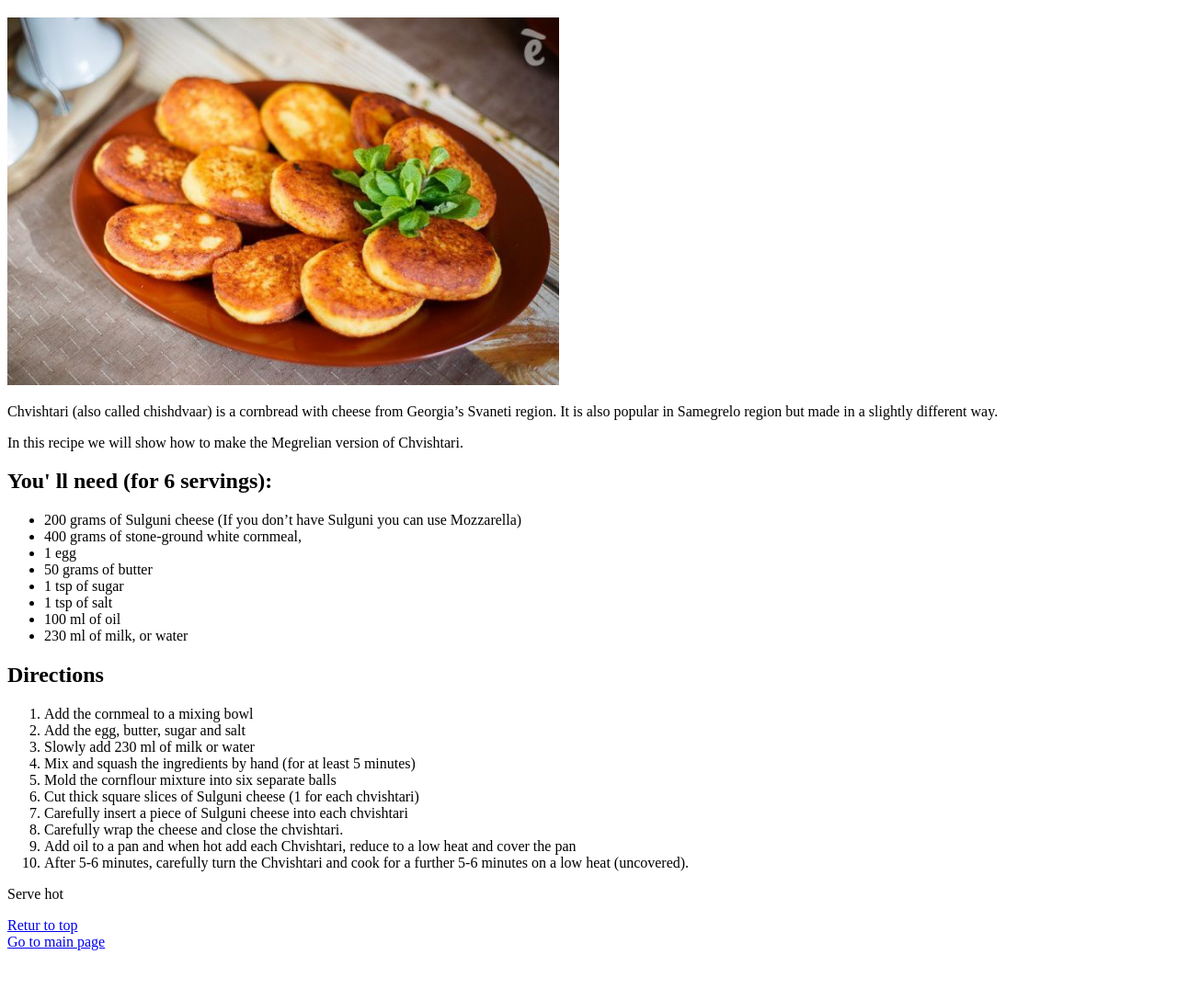
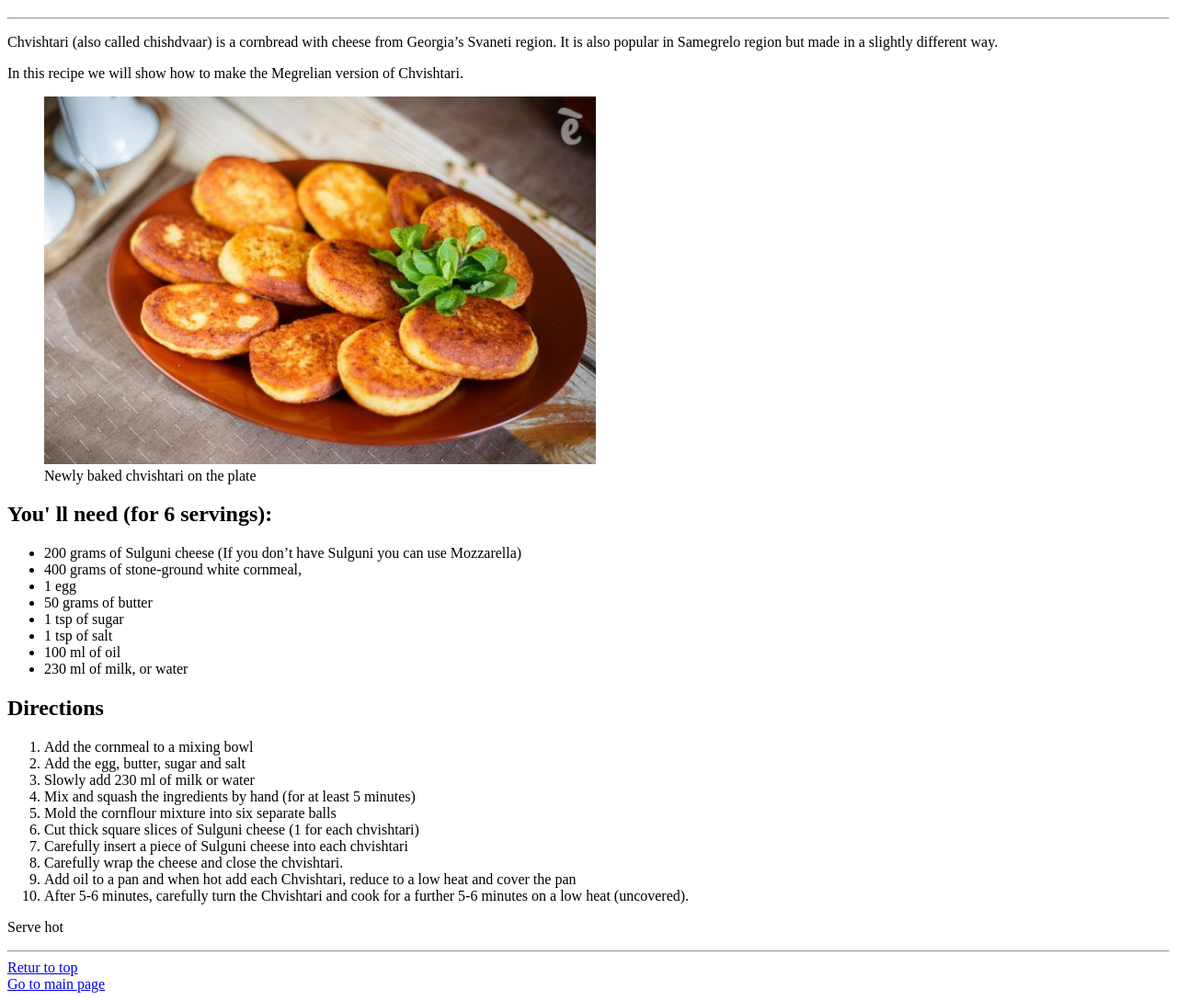
Before and after one commit to MariamSv/odin-recipes, a plain HTML site: page recipes/chvishtari.html in a window 1280 px wide. Shown: the part 61-1149 px from the top of the page at 92% size. Before the commit the page ends 1103 px from the top, so only its background shows below. Drawn offline with Linux system fonts and the light colour scheme.

Commit message:
Add semantics, change structure

```diff
--- a/recipes/chvishtari.html
+++ b/recipes/chvishtari.html
@@ -2,17 +2,33 @@
 <html lang="en">
     <head>
         <meta charset="UTF-8">
+        <link rel="stylesheet" href="../style/styles.css">
         <title>Chvishtari</title>
     </head>
     <body>
+
         <div>
+            <header>
                 <h1 id="top">Chvishtari</h1>
-            <img src="../images/chvishtari.jpg" alt="Newly baked chvishtari on the plate" width="600px">
+            </header>
+            <hr/>
+            <main>
+                <section class="about">
+
                     <p>Chvishtari (also called chishdvaar) is a cornbread with cheese from Georgia’s Svaneti region. It is also popular in Samegrelo region but made in a slightly different way.</p>
                     <p>In this recipe we will show how to make the Megrelian version of Chvishtari.</p>
-        </div>
-        <div>
+
+                    <figure>
+                        <img src="../images/chvishtari.jpg" width="600px">
+                        <figcaption>
+                            Newly baked chvishtari on the plate
+                        </figcaption>
+                    </figure>
+                </section>
+
+                <section class="ingredients">
                     <h2>You' ll need (for 6 servings):</h2>
+
                     <ul>
                         <li>200 grams of Sulguni cheese (If you don’t have Sulguni you can use Mozzarella)</li>
                         <li>400 grams of stone-ground white cornmeal,</li>
@@ -23,9 +39,12 @@
                         <li>100 ml of oil</li>
                         <li>230 ml of milk, or water</li>
                     </ul>
-        </div>
-        <div>
+
+                </section>
+
+                <section class="Directions">
                     <h2>Directions</h2>
+
                     <ol>
                         <li>Add the cornmeal to a mixing bowl</li>
                         <li>Add the egg, butter, sugar and salt</li>
@@ -39,10 +58,18 @@
                         <li>After 5-6 minutes, carefully turn the Chvishtari and cook for a further 5-6 minutes on a low heat (uncovered).</li>
                     </ol>
                     <p>Serve hot</p>
-        </div>
 
+                </section>
+
+                <hr/>
+
+                <section class="navigation">
                     <a href="#top">Retur to top</a>
                     <br>
                     <a href="../index.html">Go to main page</a>
+                </section>
+            </main>
+        </div>
+
     </body>
 </html>
```
Lines whose indentation alone changed are shown as unchanged.
